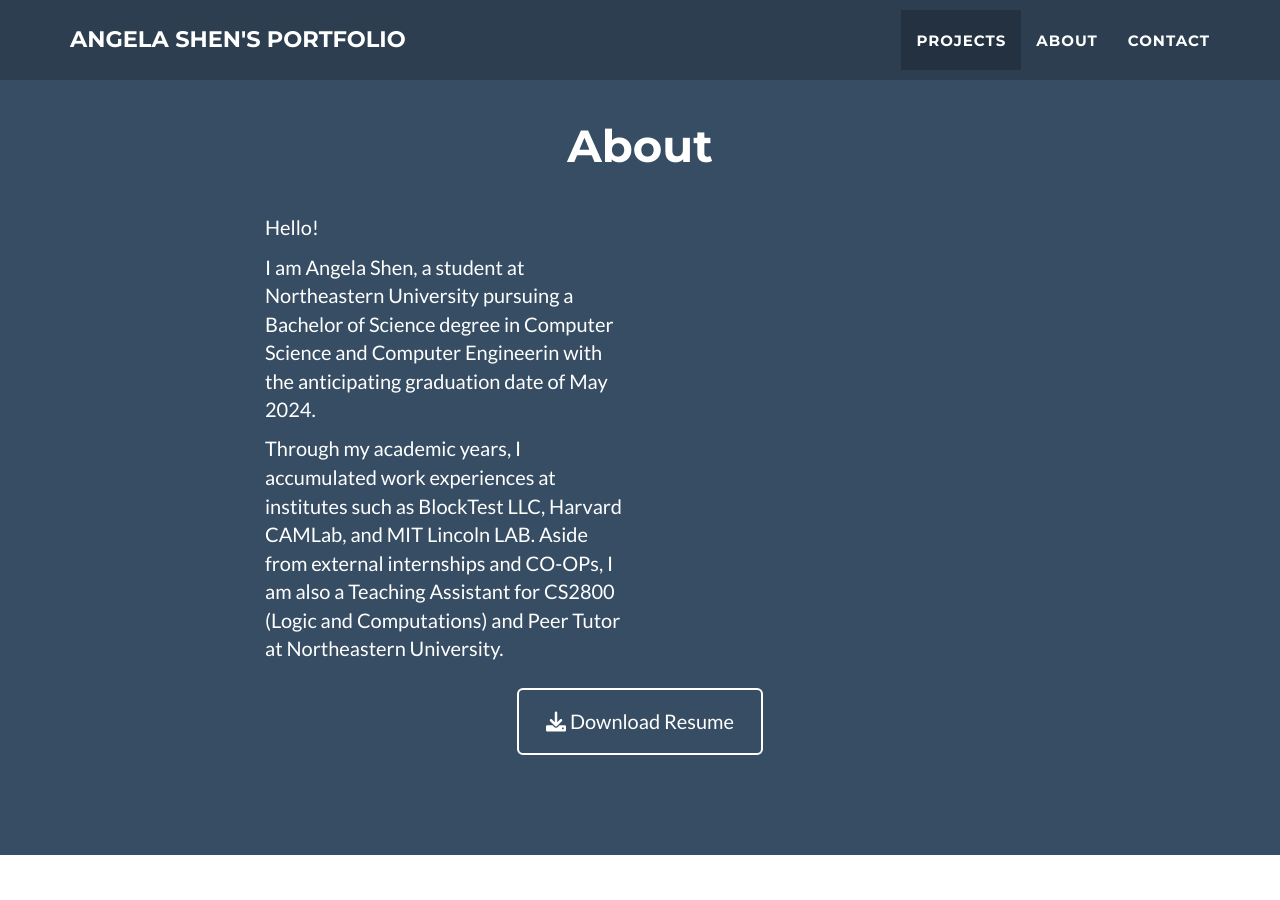
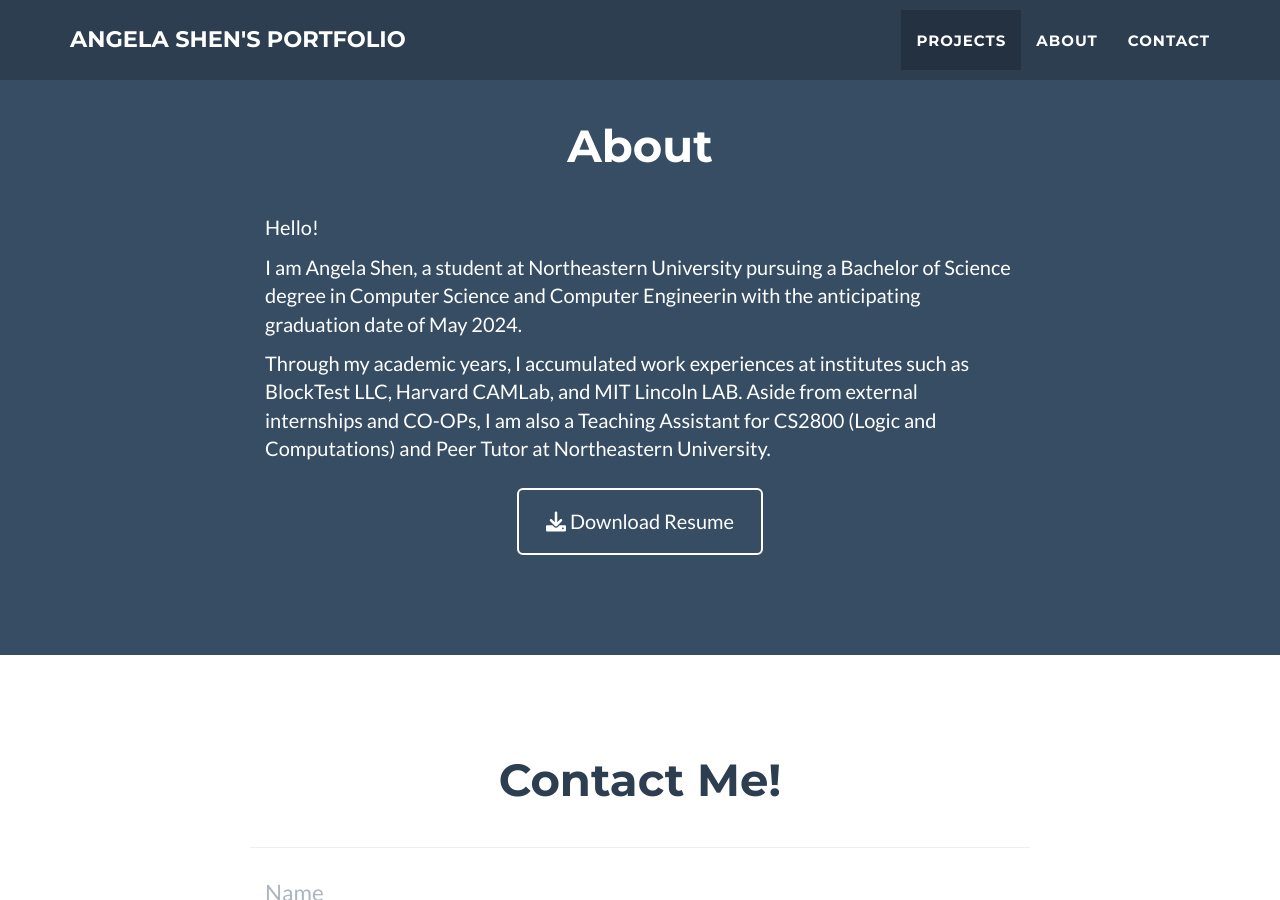
Before and after one commit to shen02/portfolio, a Jekyll site: the page built from _posts/2022-04-09-SSIR.markdown, in a window 1280 px wide and 900 px high, scrolled down 1370 px. Built offline with Jekyll 4.4.1, drawn with Linux system fonts in a browser that asks for light colours.

Commit message:
Adjusted paragraphs

```diff
--- a/_includes/about.html
+++ b/_includes/about.html
@@ -9,7 +9,7 @@
       </div>
     </div>
     <div class="row">
-      <div class="col-lg-4 col-lg-offset-2">
+      <div class="col-lg-8 col-lg-offset-2">
         <p>Hello! </p>
         <p>I am Angela Shen, a student at Northeastern University pursuing a Bachelor of Science degree in Computer Science and Computer Engineerin with the anticipating graduation date of May 2024.
         </p>
```
